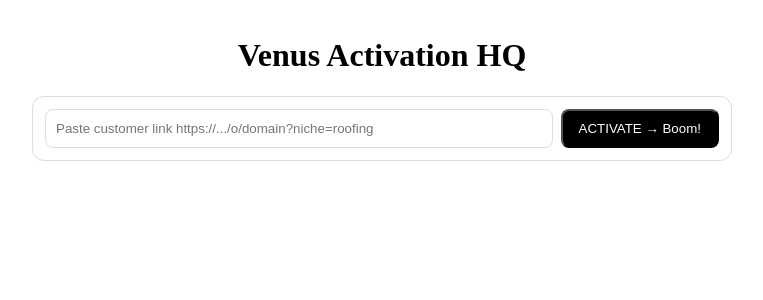
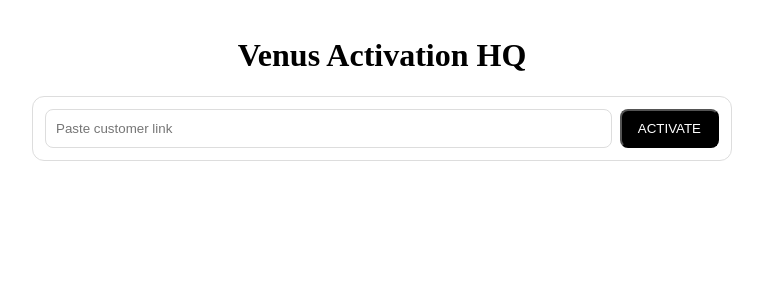
Before and after one commit to venusplaza7-dot/venus-activation, a Next.js app: page /admin/venus-activation in a window 1280 px wide. Shown: the top 300 px of the page, without its empty margins (258-1021 px from the left). Built offline with nearby package versions, Linux system fonts and the light colour scheme.

Commit message:
Refactor activation page for improved readability

```diff
--- a/app/admin/venus-activation/page.js
+++ b/app/admin/venus-activation/page.js
@@ -1,32 +1,55 @@
 "use client";
 import { useState } from "react";
-import { FACADE_CONFIG } from "@/lib/facades";
+import { FACADE_CONFIG } from "../../lib/facades.js";
 
 export default function ActivationHQ() {
-  const [link,setLink]=useState(""); const [step,setStep]=useState(0); const [data,setData]=useState(null); const [qaP,setQaP]=useState(0);
-  async function activate(){
-    if(!link) return; setStep(1);
-    setTimeout(()=>setStep(2),700); setTimeout(()=>setStep(3),1400);
-    setTimeout(async()=>{
-      try{
-        const r=await fetch("/api/activate",{method:"POST",headers:{"Content-Type":"application/json"},body:JSON.stringify({link})});
-        const j=await r.json(); setData(j); setStep(4);
-        let p=0; const iv=setInterval(()=>{p++; setQaP(p); if(p>=j.qa.length){clearInterval(iv); setStep(5);}},150);
-      }catch(e){ alert("Push this code to GitHub first, then test"); }
-    },2100);
+  const [link, setLink] = useState("");
+  const [step, setStep] = useState(0);
+  const [data, setData] = useState(null);
+  const [qaP, setQaP] = useState(0);
+
+  async function activate() {
+    if (!link) return;
+    setStep(1);
+    setTimeout(() => setStep(2), 700);
+    setTimeout(() => setStep(3), 1400);
+    setTimeout(async () => {
+      try {
+        const r = await fetch("/api/activate", {
+          method: "POST",
+          headers: { "Content-Type": "application/json" },
+          body: JSON.stringify({ link }),
+        });
+        const j = await r.json();
+        setData(j);
+        setStep(4);
+        let p = 0;
+        const iv = setInterval(() => {
+          p++;
+          setQaP(p);
+          if (p >= j.qa.length) {
+            clearInterval(iv);
+            setStep(5);
+          }
+        }, 150);
+      } catch (e) {
+        alert("Push code to GitHub first");
+      }
+    }, 2100);
   }
+
   return (
-    <div style={{maxWidth:700,margin:"0 auto",padding:16}}>
-      <h1 style={{textAlign:"center"}}>Venus Activation HQ</h1>
-      <div style={{display:"flex",gap:8,border:"1px solid #ddd",borderRadius:12,padding:12}}>
-        <input value={link} onChange={e=>setLink(e.target.value)} placeholder="Paste customer link https://.../o/domain?niche=roofing" style={{flex:1,padding:10,borderRadius:8,border:"1px solid #ddd"}} />
-        <button onClick={activate} style={{background:"#000",color:"#fff",padding:"10px 16px",borderRadius:8}}>ACTIVATE → Boom!</button>
+    <div style={{ maxWidth: 700, margin: "0 auto", padding: 16 }}>
+      <h1 style={{ textAlign: "center" }}>Venus Activation HQ</h1>
+      <div style={{ display: "flex", gap: 8, border: "1px solid #ddd", borderRadius: 12, padding: 12 }}>
+        <input value={link} onChange={(e) => setLink(e.target.value)} placeholder="Paste customer link" style={{ flex: 1, padding: 10, borderRadius: 8, border: "1px solid #ddd" }} />
+        <button onClick={activate} style={{ background: "#000", color: "#fff", padding: "10px 16px", borderRadius: 8 }}>ACTIVATE</button>
       </div>
-      {step>=1&&<div style={{marginTop:12,border:"1px solid #eee",borderRadius:12,padding:12}}><b>1 Parsing Link...</b> ✓ done<div>{data?.domain||link}</div><div>Niche: {data?.niche||"roofing"}</div></div>}
-      {step>=2&&<div style={{marginTop:8,border:"1px solid #eee",borderRadius:12,padding:12}}><b>2 Scraping Real Info...</b> ✓ done<div>{data?.realInfo?.name} ★ {data?.realInfo?.rating}</div></div>}
-      {step>=3&&<div style={{marginTop:8,border:"1px solid #eee",borderRadius:12,padding:12}}><b>3 Building Facade {data?.facade?.name}</b> ✓ built{data?.facade?.tools?.map(t=><div key={t.id} style={{background:"#f0fdf4",padding:6,marginTop:4,borderRadius:6}}>{t.name} ✓</div>)}</div>}
-      {step>=4&&<div style={{marginTop:8,border:"1px solid #eee",borderRadius:12,padding:12}}><b>4 QA Test {qaP}/{data?.qa?.length}</b><div style={{height:6,background:"#eee",borderRadius:6,marginTop:6}}><div style={{width:`${(qaP/(data?.qa?.length||1))*100}%`,height:"100%",background:"#16a34a"}}></div></div>{data?.qa?.slice(0,qaP).map((q,i)=><div key={i} style={{fontSize:12,display:"flex",justifyContent:"space-between",borderBottom:"1px solid #f5f5f5"}}><span>{q.label}</span><span style={{color:"green"}}>✓</span></div>)}</div>}
-      {step===5&&data?.allPass&&<div style={{marginTop:12,background:"#000",color:"#fff",borderRadius:16,padding:16}}><div>{data.liveUrl} <span style={{color:"#4ade80"}}>is LIVE ✓</span></div><div style={{display:"flex",gap:8,marginTop:10}}><button onClick={()=>navigator.clipboard.writeText(data.liveUrl)} style={{background:"#fff",color:"#000",borderRadius:8,padding:8,flex:1}}>Copy</button><button onClick={()=>window.open(data.liveUrl)} style={{background:"#c19a4a",color:"#000",borderRadius:8,padding:8,flex:1}}>Open</button></div><button onClick={()=>window.open(`https://wa.me/?text=${encodeURIComponent("Your site LIVE: "+data.liveUrl+" "+data.ticket)}`)} style={{marginTop:8,background:"#22c55e",width:"100%",padding:10,borderRadius:8}}>WhatsApp to Owner — {data.ticket}</button></div>}
+      {step >= 1 && <div style={{ marginTop: 12, border: "1px solid #eee", borderRadius: 12, padding: 12 }}><b>1 Parsing Link...</b> done<div>{data?.domain || link}</div><div>Niche: {data?.niche || "roofing"}</div></div>}
+      {step >= 2 && <div style={{ marginTop: 8, border: "1px solid #eee", borderRadius: 12, padding: 12 }}><b>2 Scraping Real Info...</b> done<div>{data?.realInfo?.name} star {data?.realInfo?.rating}</div></div>}
+      {step >= 3 && <div style={{ marginTop: 8, border: "1px solid #eee", borderRadius: 12, padding: 12 }}><b>3 Building Facade</b> built{data?.facade?.tools?.map((t) => <div key={t.id} style={{ background: "#f0fdf4", padding: 6, marginTop: 4, borderRadius: 6 }}>{t.name}</div>)}</div>}
+      {step >= 4 && <div style={{ marginTop: 8, border: "1px solid #eee", borderRadius: 12, padding: 12 }}><b>4 QA Test {qaP}/{data?.qa?.length}</b><div style={{ height: 6, background: "#eee", borderRadius: 6, marginTop: 6 }}><div style={{ width: (qaP / (data?.qa?.length || 1)) * 100 + "%", height: "100%", background: "#16a34a" }}></div></div>{data?.qa?.slice(0, qaP).map((q, i) => <div key={i} style={{ fontSize: 12, display: "flex", justifyContent: "space-between", borderBottom: "1px solid #f5f5f5" }}><span>{q.label}</span><span style={{ color: "green" }}>ok</span></div>)}</div>}
+      {step === 5 && data?.allPass && <div style={{ marginTop: 12, background: "#000", color: "#fff", borderRadius: 16, padding: 16 }}><div>{data.liveUrl} is LIVE</div><div style={{ display: "flex", gap: 8, marginTop: 10 }}><button onClick={() => navigator.clipboard.writeText(data.liveUrl)} style={{ background: "#fff", color: "#000", borderRadius: 8, padding: 8, flex: 1 }}>Copy</button><button onClick={() => window.open(data.liveUrl)} style={{ background: "#c19a4a", color: "#000", borderRadius: 8, padding: 8, flex: 1 }}>Open</button></div><button onClick={() => window.open("https://wa.me/?text=" + encodeURIComponent("Your site LIVE: " + data.liveUrl + " " + data.ticket))} style={{ marginTop: 8, background: "#22c55e", width: "100%", padding: 10, borderRadius: 8 }}>WhatsApp Owner {data.ticket}</button></div>}
     </div>
   );
 }
```
